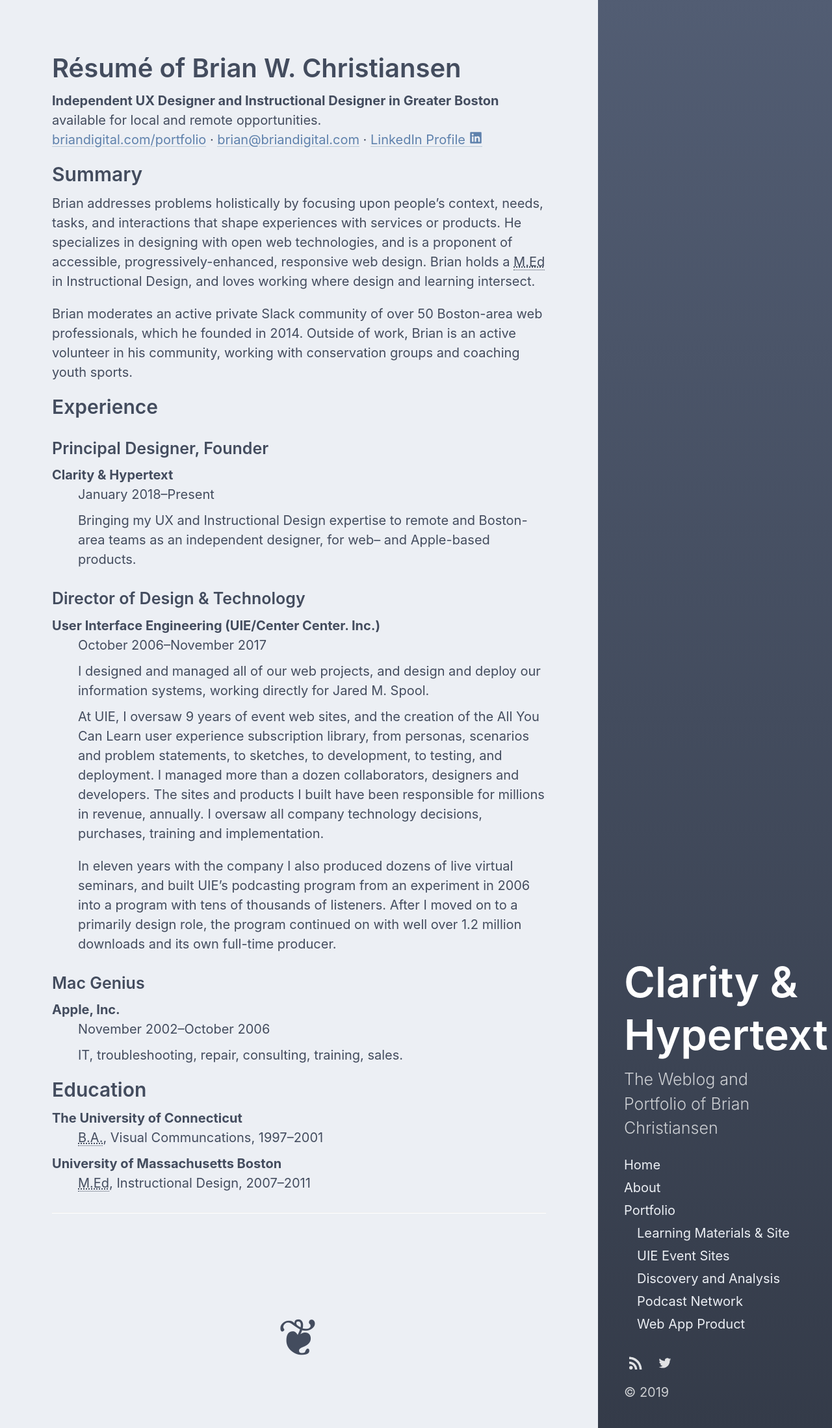
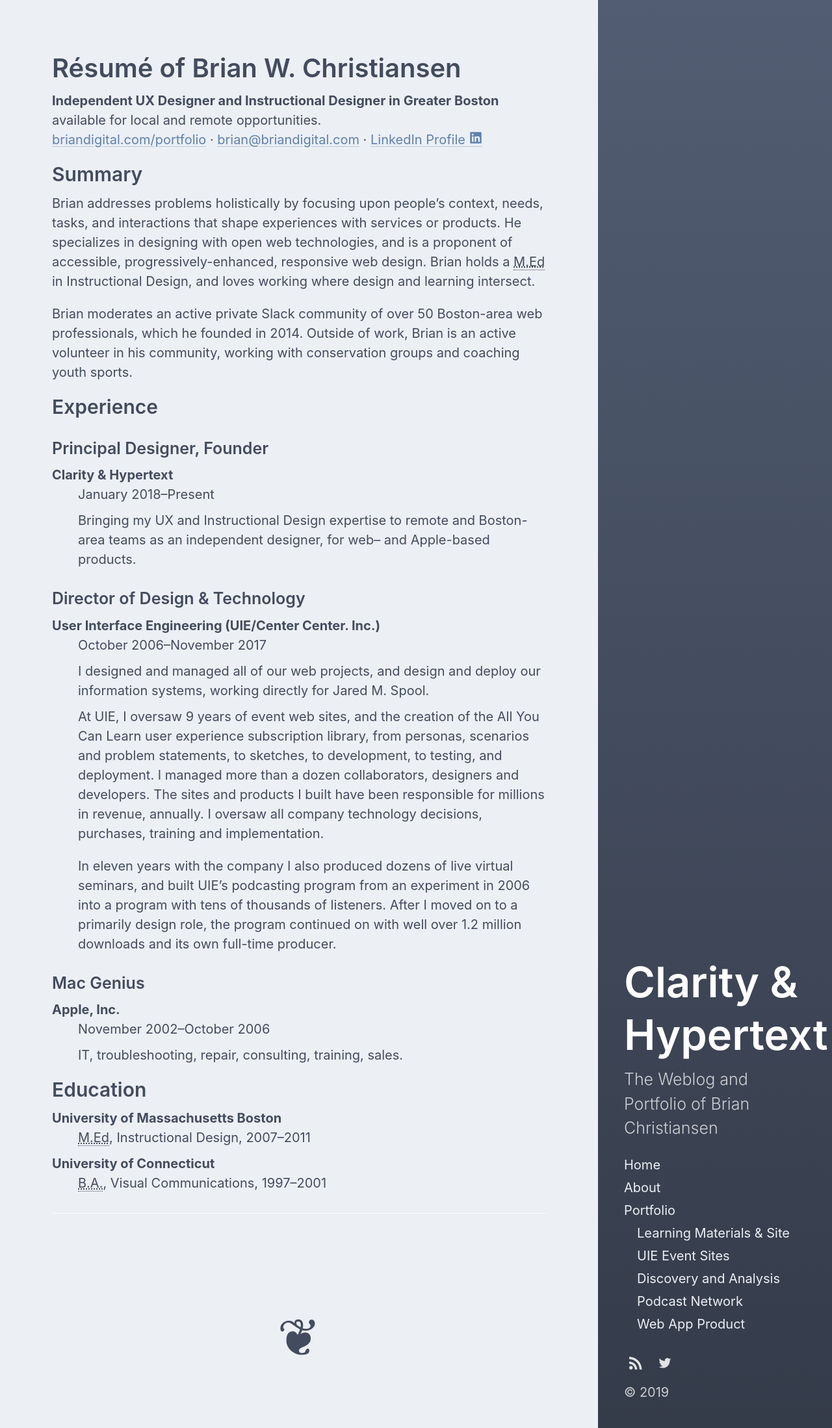
Before and after one commit to briandigital/bd4, a Jekyll site: the page built from portfolio/resume.md, in a window 1280 px wide. Shown: the whole page at 65% size. Built offline with Jekyll 4.4.1, drawn with Linux system fonts in a browser that asks for light colours.

Commit message:
typo fix

```diff
--- a/portfolio/resume.md
+++ b/portfolio/resume.md
@@ -39,8 +39,8 @@
 
 ## Education
 
-The University of Connecticut
-: <abbr title="Bachelor of Arts Degree">B.A.</abbr>, Visual Communcations, 1997–2001
-
 University of Massachusetts Boston
 : <abbr title="Master of Education Degree">M.Ed</abbr>, Instructional Design, 2007–2011
+
+University of Connecticut
+: <abbr title="Bachelor of Arts Degree">B.A.</abbr>, Visual Communications, 1997–2001
```
